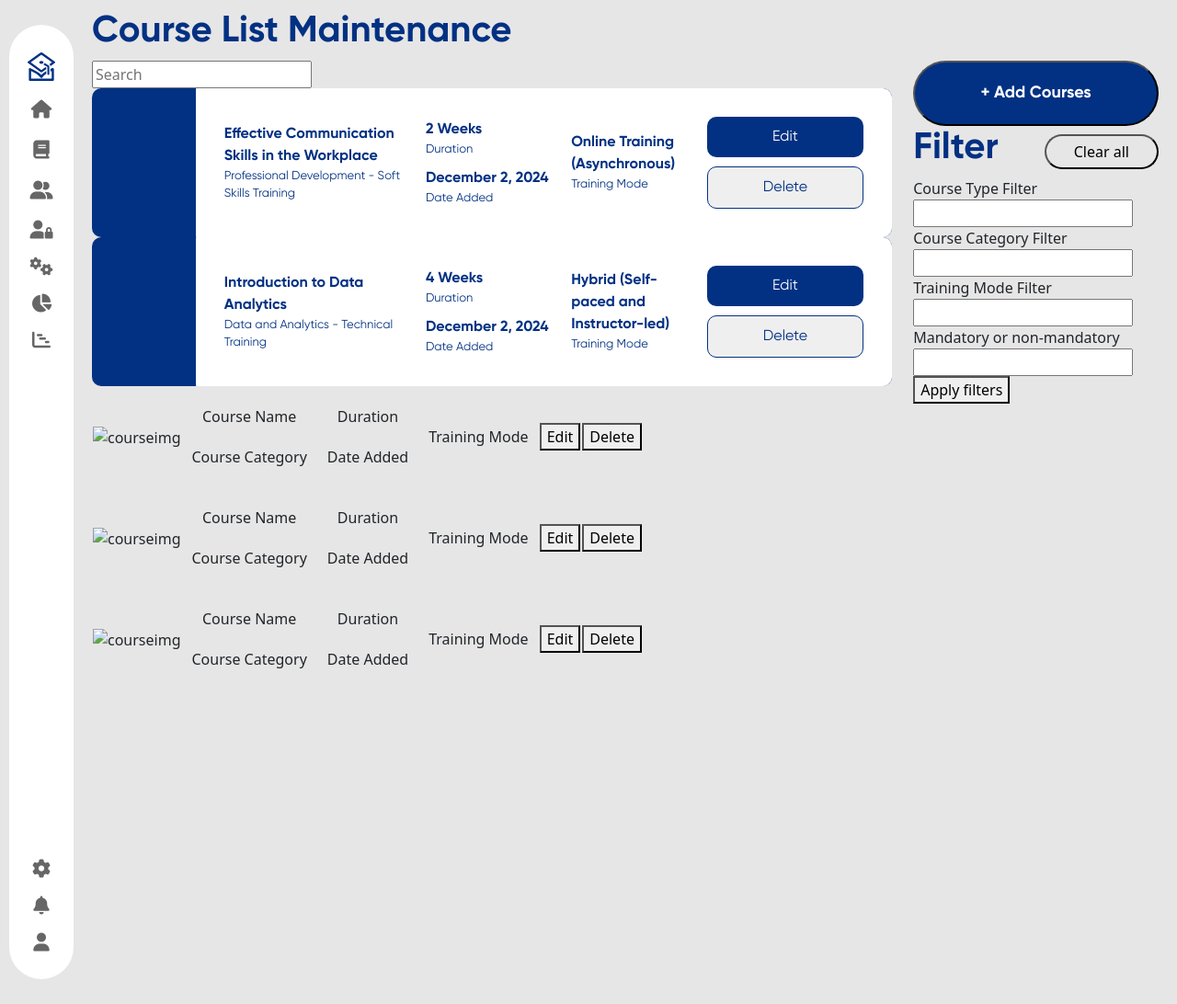
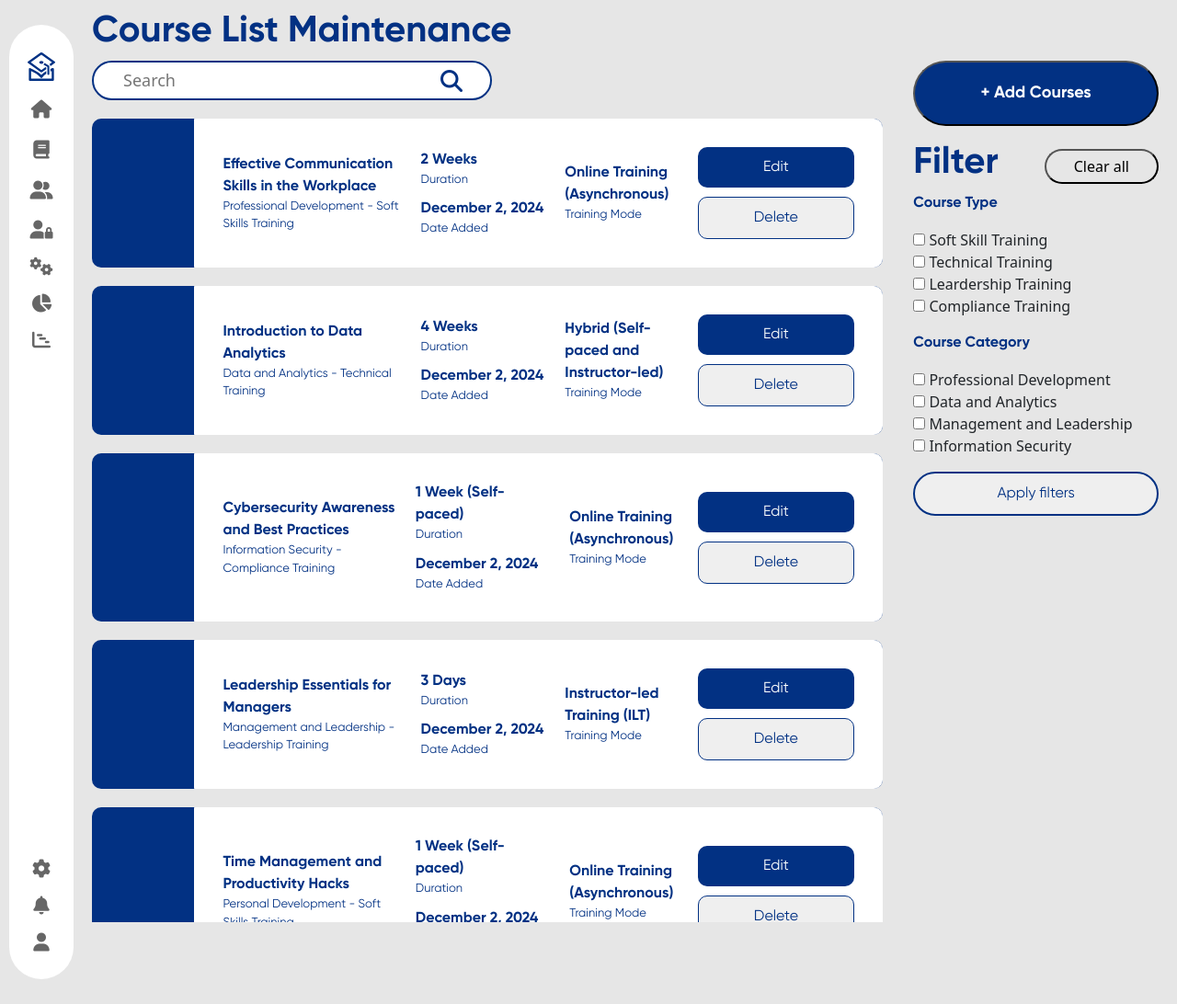
Before and after one commit to niaMneviR/MBLearn-Prototype, a PHP site: page /course-list.html in a window 1280 px wide. Shown: the whole page at 92% size. Run offline with PHP 8.4, Linux system fonts and the light colour scheme; some libraries are stand-ins or nearby versions.

Commit message:
add:finished courselist

```diff
--- a/course-list.html
+++ b/course-list.html
@@ -62,7 +62,11 @@
         <h1>Course List Maintenance</h1>
         <article>
             <section class="Center">
+                <div class="search">
                     <input type="text" placeholder="Search" onkeyup="search()" name="search">
+                    <i class="fa-solid fa-magnifying-glass"></i>
+                </div>
+                <div class="course_list">
                     <div class="card">
                         <section class="course_image">
                         </section>
@@ -131,73 +135,109 @@
                             </div>
                         </section>
                     </div>
-                <table>
-                    <tr>
-                        <td><img src="" alt="courseimg"></td>
-                        <td>
+                    <div class="card">
+                        <section class="course_image">
+                        </section>
+                        <section class="course_info">
+                            <div class="course_name">
                                 <ul>
-                                <li>Course Name</li>
-                                <li>Course Category</li>
+                                    <li>Cybersecurity Awareness and Best Practices</li>
+                                    <li class="name">Information Security - Compliance Training</li>
                                 </ul>
-                        </td>
-                        <td>
+                            </div>
+                            <div class="course_duration">
                                 <ul>
-                                <li>Duration</li>
-                                <li>Date Added</li>
+                                    <li>
+                                        <p>1 Week (Self-paced)</p>
+                                        <p class="name">Duration</p>
+                                    </li>
+                                    <li>
+                                        <p>December 2, 2024</p>
+                                        <p class="name">Date Added</p>
+                                    </li>
                                 </ul>
-                        </td>
-                        <td>
+                            </div>
+                            <div class="training_mode">
                                 <ul>
-                                <li>Training Mode</li>
+                                    <li>Online Training (Asynchronous)</li>
+                                    <li class="name">Training Mode</li>
                                 </ul>
-                        </td>
-                        <td><button onclick="">Edit</button></td>
-                        <td><button onclick="">Delete</button></td>
-                    </tr>
-                    <tr>
-                        <td><img src="" alt="courseimg"></td>
-                        <td>
+                            </div>
+                            <div class="action">
+                                <button onclick="">Edit</button>
+                                <button onclick="">Delete</button>
+                            </div>
+                        </section>
+                    </div>
+                    <div class="card">
+                        <section class="course_image">
+                        </section>
+                        <section class="course_info">
+                            <div class="course_name">
                                 <ul>
-                                <li>Course Name</li>
-                                <li>Course Category</li>
+                                    <li>Leadership Essentials for Managers</li>
+                                    <li class="name">Management and Leadership - Leadership Training</li>
                                 </ul>
-                        </td>
-                        <td>
+                            </div>
+                            <div class="course_duration">
                                 <ul>
-                                <li>Duration</li>
-                                <li>Date Added</li>
+                                    <li>
+                                        <p>3 Days</p>
+                                        <p class="name">Duration</p>
+                                    </li>
+                                    <li>
+                                        <p>December 2, 2024</p>
+                                        <p class="name">Date Added</p>
+                                    </li>
                                 </ul>
-                        </td>
-                        <td>
+                            </div>
+                            <div class="training_mode">
                                 <ul>
-                                <li>Training Mode</li>
+                                    <li>Instructor-led Training (ILT)</li>
+                                    <li class="name">Training Mode</li>
                                 </ul>
-                        </td>
-                        <td><button onclick="">Edit</button></td>
-                        <td><button onclick="">Delete</button></td>
-                    </tr><tr>
-                        <td><img src="" alt="courseimg"></td>
-                        <td>
+                            </div>
+                            <div class="action">
+                                <button onclick="">Edit</button>
+                                <button onclick="">Delete</button>
+                            </div>
+                        </section>
+                    </div>
+                    <div class="card">
+                        <section class="course_image">
+                        </section>
+                        <section class="course_info">
+                            <div class="course_name">
                                 <ul>
-                                <li>Course Name</li>
-                                <li>Course Category</li>
+                                    <li>Time Management and Productivity Hacks</li>
+                                    <li class="name">Personal Development - Soft Skills Training</li>
                                 </ul>
-                        </td>
-                        <td>
+                            </div>
+                            <div class="course_duration">
                                 <ul>
-                                <li>Duration</li>
-                                <li>Date Added</li>
+                                    <li>
+                                        <p>1 Week (Self-paced)</p>
+                                        <p class="name">Duration</p>
+                                    </li>
+                                    <li>
+                                        <p>December 2, 2024</p>
+                                        <p class="name">Date Added</p>
+                                    </li>
                                 </ul>
-                        </td>
-                        <td>
+                            </div>
+                            <div class="training_mode">
                                 <ul>
-                                <li>Training Mode</li>
+                                    <li>Online Training (Asynchronous)</li>
+                                    <li class="name">Training Mode</li>
                                 </ul>
-                        </td>
-                        <td><button onclick="">Edit</button></td>
-                        <td><button onclick="">Delete</button></td>
-                    </tr>
-                </table>
+                            </div>
+                            <div class="action">
+                                <button onclick="">Edit</button>
+                                <button onclick="">Delete</button>
+                            </div>
+                        </section>
+                    </div>
+                </div>
             </section>
             <section class="Side filters">
                 <button class="add_course" onclick="addUser()" >+ Add Courses</button>
@@ -206,42 +246,48 @@
                         <h1>Filter</h1>
                         <button>Clear all</button>
                     </div>
-                        <label for="type">Course Type Filter</label>
-                        <input list="types" name="type">
-                        <datalist id="types">
-                            <option value="Almond">
-                            <option value="Oatmeal">
-                            <option value="Broccoli">
-                            <option value="Avocados">
-                            <option value="Chicken">
-                        </datalist><br>
-                        <label for="category">Course Category Filter</label>
-                        <input list="categories" name="category">
-                        <datalist id="categories">
-                            <option value="Almond">
-                            <option value="Oatmeal">
-                            <option value="Broccoli">
-                            <option value="Avocados">
-                            <option value="Chicken">
-                        </datalist><br>
-                        <label for="mode">Training Mode Filter</label>
-                        <input list="modes" name="mode">
-                        <datalist id="modes">
-                            <option value="Almond">
-                            <option value="Oatmeal">
-                            <option value="Broccoli">
-                            <option value="Avocados">
-                            <option value="Chicken">
-                        </datalist><br>
-                        <label for="mandatory">Mandatory or non-mandatory</label>
-                        <input list="mandatoryy" name="mandatory">
-                        <datalist id="mandatoryy">
-                            <option value="Almond">
-                            <option value="Oatmeal">
-                            <option value="Broccoli">
-                            <option value="Avocados">
-                            <option value="Chicken">
-                        </datalist><br>
+                    <form>
+                        <section class="filter_catergory">
+                            <p class="filter_header">Course Type</p>
+                            <div class="inputgroup">
+                                <input type="checkbox" name="soft_skill" id="soft_skill">
+                                <label for="soft_skill">Soft Skill Training</label>
+                            </div>
+                            <div class="inputgroup"><input type="checkbox" name="technical" id="technical">
+                                <label for="technical">Technical Training</label>
+                            </div>
+                            <div class="inputgroup">
+                                <input type="checkbox" name="leardership" id="leardership">
+                                <label for="leardership">Leardership Training</label>
+                            </div>
+                            <div class="inputgroup">
+                                <input type="checkbox" name="compliance" id="compliance">
+                                <label for="compliance">Compliance Training</label>
+                            </div>
+
+                        </section>
+                        <section class="filter_catergory">
+                            <p class="filter_header">Course Category</p>
+                            <div class="inputgroup">
+                                <input type="checkbox" name="professional_development" id="professional_development">
+                                <label for="professional_development">Professional Development</label>
+                            </div>
+                            <div class="inputgroup">
+                                <input type="checkbox" name="data_analytics" id="data_analytics">
+                                <label for="data_analytics">Data and Analytics</label>
+                            </div>
+                            <div class="inputgroup">
+                                <input type="checkbox" name="management" id="management">
+                                <label for="management">Management and Leadership</label>
+                            </div>
+                            <div class="inputgroup">
+                                <input type="checkbox" name="information" id="information">
+                                <label for="information">Information Security</label>
+                            </div>
+
+
+
+                        </section>
                         <button type="submit">Apply filters</button>
                     </form>
                 </section>
@@ -297,6 +343,38 @@
     window.addEventListener('resize', remove)
     remove()
 
+    const container = document.querySelector('.course_list');
+
+let isDragging = false;
+let startY, scrollTop;
+
+// Mouse Down Event
+container.addEventListener('mousedown', (e) => {
+    isDragging = true;
+    container.classList.add('dragging');
+    startY = e.pageY - container.offsetTop; // Get initial Y position
+    scrollTop = container.scrollTop; // Get the current scroll position
+});
+
+// Mouse Up and Leave Events
+container.addEventListener('mouseup', () => {
+    isDragging = false;
+    container.classList.remove('dragging');
+});
+container.addEventListener('mouseleave', () => {
+    isDragging = false;
+    container.classList.remove('dragging');
+});
+
+// Mouse Move Event
+container.addEventListener('mousemove', (e) => {
+    if (!isDragging) return; // Stop function if not dragging
+    e.preventDefault(); // Prevent default text selection
+    const y = e.pageY - container.offsetTop; // Get current Y position
+    const walk = (y - startY) * 2; // Adjust scrolling speed
+    container.scrollTop = scrollTop - walk; // Scroll container
+});
+
 </script>
 <script src="https://cdn.jsdelivr.net/npm/bootstrap@5.3.3/dist/js/bootstrap.bundle.min.js" integrity="sha384-YvpcrYf0tY3lHB60NNkmXc5s9fDVZLESaAA55NDzOxhy9GkcIdslK1eN7N6jIeHz" crossorigin="anonymous"></script>
 </html>
--- a/style/course-list.css
+++ b/style/course-list.css
@@ -6,6 +6,45 @@
     border: none;
     border-radius: 10px;
 }
+
+.search{
+margin-bottom: 20px;
+border: 2px var(--Primary-Color) solid;
+border-radius: 50px;
+padding: 5px 30px;
+width: 50%;
+display: flex;
+justify-content: space-between;
+align-items: center;
+background-color: white;
+color: var(--Primary-Color);
+}
+.search input{
+    width:90%;
+    border: 0;
+    font-size: large;
+    color: var(--Primary-Color);
+}
+.search i{
+    font-size: x-large;
+
+}
+
+.course_list{
+    display: flex;
+    flex-direction: column;
+    gap: 20px;
+    overflow: auto;
+    max-height: 80vh;
+    padding-right: 10px;
+    scroll-behavior: smooth;
+    scroll-snap-type: y mandatory;
+}
+
+.course_list.dragging{
+    cursor: grabbing;
+}
+
 .course_info{
     display: inherit;
     flex-direction: row;
@@ -104,6 +143,7 @@ li p{
     font-family: var(--headerFont);
     color: white;
     font-size: large;
+    margin-bottom: 1rem;
 }
 
 .filter_header{
@@ -121,3 +161,29 @@ li p{
     height: 10%;
 
 }
+
+.filter_catergory{
+    display: flex;
+    flex-direction: column;
+    margin-bottom: 1rem;
+}
+
+.filter_catergory p{
+    color: var(--Primary-Color);
+    font-family: var(--headerFont);
+}
+
+.filters form button{
+    width: 100%;
+    padding: 10px 0px;
+    border-radius: 50px;
+    font-family: var(--textFont);
+    border: var(--Primary-Color) solid 2px;
+    color: var(--Primary-Color);
+    transition: 1s cubic-bezier(0.075, 0.82, 0.165, 1);
+}
+
+.filters form button:hover{
+    color: white;
+    background-color: var(--Primary-Color);
+}
```
Lines whose indentation alone changed are shown as unchanged.
